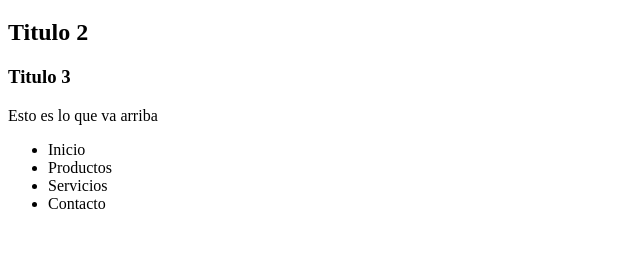
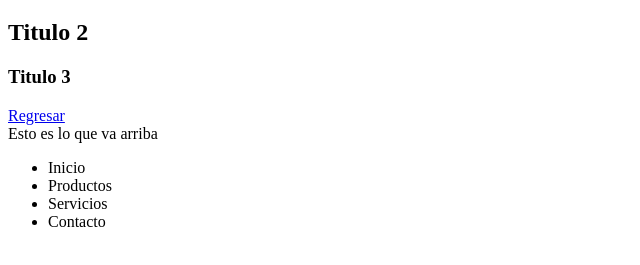
Before and after one commit to robertocarlero/html, a plain HTML site: page index2.html in a window 1280 px wide. Shown: the part 61-326 px from the top of the page, without its empty margins (0-640 px from the left). Drawn offline with Linux system fonts and the light colour scheme.

Commit message:
Añadí un botón de regresar en la segunda página

```diff
--- a/index2.html
+++ b/index2.html
@@ -10,6 +10,7 @@
 		<h2>Titulo 2</h2>
 		<h3>Titulo 3</h3>
 
+		<a href="./index.html">Regresar</a>
 		<aside>
 			Esto es lo que va arriba
 			<nav>
```
